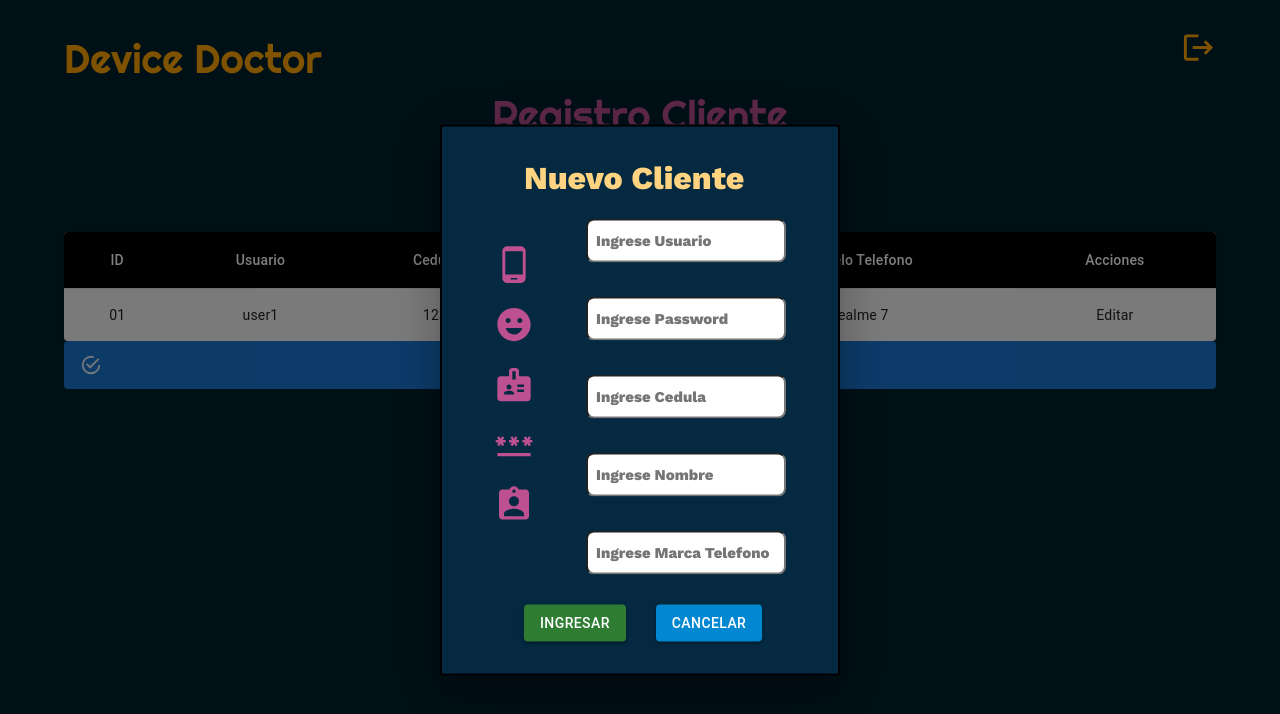
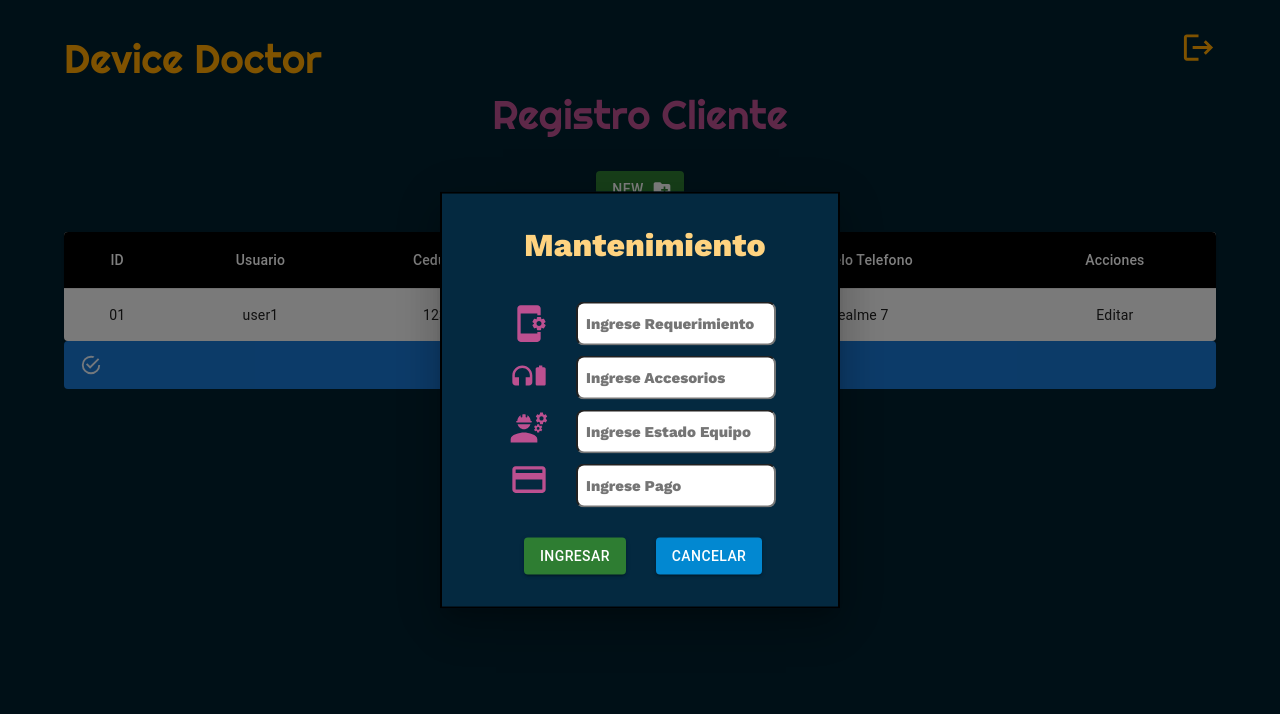
Before and after one commit to DorianDavy89/proyecto-parcial1, a React (Create React App) app: page /registro in a window 1280 px wide. Both pictures are taken after a click on the button "NEW". Shown: the top 714 px of the page. Built offline with nearby package versions, Linux system fonts and the light colour scheme.

Commit message:
avance13

```diff
--- a/src/components/Registro.jsx
+++ b/src/components/Registro.jsx
@@ -132,7 +132,7 @@ function Registro() {
 
 
             <div className="modal-registroN">
-                <Modal open={openNuevo}>
+                <Modal >
                     <Box sx={style}>
                         <div className="cabecera-registro">
                             <h2>Nuevo Cliente</h2>
@@ -151,13 +151,13 @@ function Registro() {
                                 <FormControl>
                                     <br />
                                     <input type="text" name='usuario' placeholder="Ingrese Usuario" />
-                                    <br />
+
                                     <input type="text" name='contrasena' placeholder="Ingrese Password" />
-                                    <br />
+
                                     <input type="text" name='cedula' placeholder="Ingrese Cedula" />
-                                    <br />
+
                                     <input type="text" name='nombre' placeholder="Ingrese Nombre" />
-                                    <br />
+
                                     <input type="text" name='marcatelefono' placeholder="Ingrese Marca Telefono" />
                                 </FormControl>
                             </div>
@@ -175,6 +175,46 @@ function Registro() {
                 </Modal>
             </div>
 
+
+
+            <div className="modal-config">
+                <Modal open={openNuevo}>
+                    <Box sx={style}>
+                        <div className="cabecera-config">
+                            <h2>Mantenimiento</h2>
+                        </div>
+                        <div className="iconos-config">
+                            <div className="lado-iz">
+                                <AppSettingsAltIcon className="icono" style={{ fontSize: 40, color: '#bc5090' }} />
+                                <HeadphonesBatteryIcon className="icono" style={{ fontSize: 40, color: '#bc5090' }} />
+                                <EngineeringIcon className="icono" style={{ fontSize: 40, color: '#bc5090' }} />
+                                <CreditCardIcon className="icono" style={{ fontSize: 40, color: '#bc5090' }} />
+                            </div>
+                        </div>
+                        <div className="formulario-config">
+                            <div className="lado-der">
+                                <FormControl>
+                                    <br />
+                                    <input type="text" name='usuario' placeholder="Ingrese Requerimiento" />
+                                    <input type="text" name='contrasena' placeholder="Ingrese Accesorios" />
+                                    <input type="text" name='cedula' placeholder="Ingrese Estado Equipo" />
+                                    <input type="text" name='nombre' placeholder="Ingrese Pago" />
+                                </FormControl>
+                            </div>
+                        </div>
+                        <div className="botones-formconfig">
+                            <Button className="btn-registrarconfig" variant="contained" color="success">
+                                Ingresar
+                            </Button>
+                            <Button className="btn-cancelarconfig" variant="contained" color="info"
+                                onClick={() => setOpenNuevo(false)}>
+                                Cancelar
+                            </Button>
+                        </div>
+                    </Box>
+                </Modal>
+            </div>
+
         </div>
     );
 }
--- a/src/styles/EstilosRegistro.css
+++ b/src/styles/EstilosRegistro.css
@@ -44,7 +44,8 @@
 }
 
 .icono{
-  margin-top: 20px;
+  margin-top: 14px;
+  margin-left: 15px;
 }
 
 .lado-der {
@@ -52,7 +53,8 @@
   flex-direction: column;
   align-items: flex-end;
   padding: 20px;
-  margin-top: -370px;
+  margin-top: -320px;
+  margin-right: 10px;
 }
 
 .lado-der input {
@@ -113,3 +115,18 @@
 .botones-formconfig Button:hover {
   transform: scale(1.5);
 }
+
+.cabecera-config h2 {
+  color: #ffd380;
+  margin-left: 50px;
+  font-weight: bold;
+}
+
+.iconos-config .icono{
+  margin-top: 12px;
+}
+
+.formulario-config .lado-der {
+  margin-top: -262px;
+
+}
```
